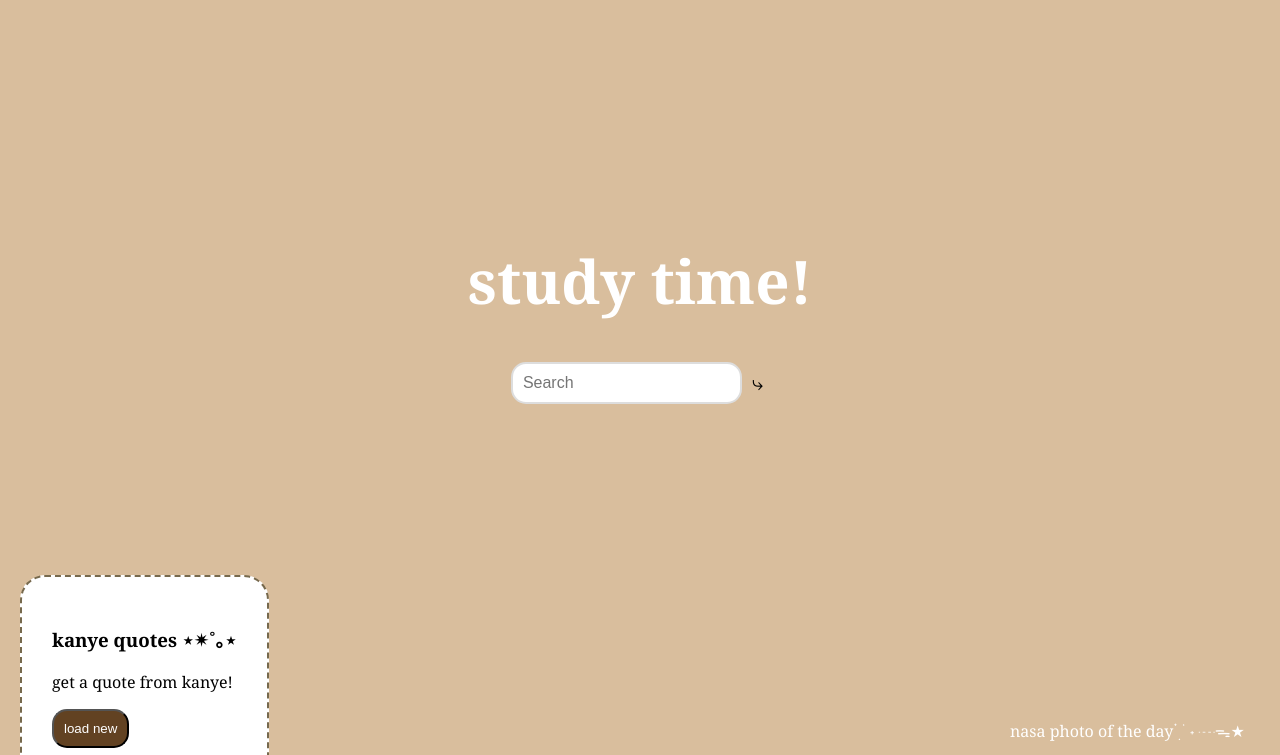
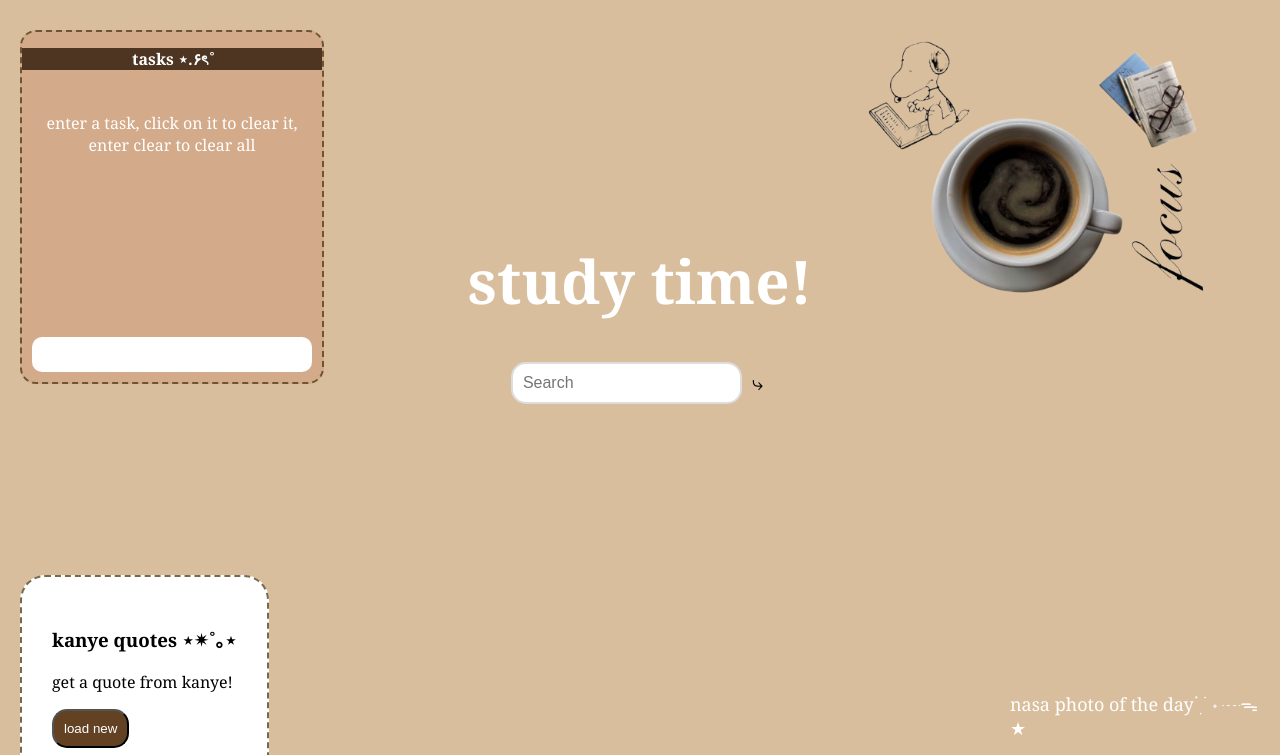
Before and after one commit to krupa-pramod/nasaweb, a website built with Vite: page index.html in a window 1280 px wide. Shown: the top 755 px of the page. Built offline with nearby package versions, Linux system fonts and the light colour scheme; no server answers.

Commit message:
added tasks

```diff
--- a/index.html
+++ b/index.html
@@ -19,7 +19,7 @@
 
 
     <div id = "quoteCont">
-      <h3>kanye quotes ⋆✴︎˚｡⋆</h5>
+      <h3>kanye quotes ⋆✴︎˚｡⋆</h3>
       <p id="quote">get a quote from kanye!</p>
       <button id="quoteBTN" style="padding: 10px; border-radius: 15px; justify-self: center; background-color: rgb(98, 66, 34); color: white;">load new</button>
     </div>
@@ -29,6 +29,21 @@
       <img id="nasaPic" alt="apod photo">
     </div>
 
+    <img id = "cafe" src="img/Screenshot_2026-08-28_213147-removebg-preview.png" alt="i">
+
+    <div id="tasks">
+      <p style="color: white; background-color: rgb(77, 53, 34); text-align: center; font-weight: bold;">tasks ⋆.۶ৎ ̊</p>
+
+      <div id="task-out">
+        <p style="text-align: center; color: white;">enter a task, click on it to clear it, enter clear to clear all</p>
+      </div>
+
+      <div id = "task-in">
+        <input id="command-input" type="text" autocomplete="off">
+      </div>
+
+    </div>
+
 
     <script type="module" src="/src/main.js"></script>
   </body>
--- a/src/main.js
+++ b/src/main.js
@@ -28,3 +28,33 @@ async function getQuote() {
 }
 
 document.getElementById("quoteBTN").addEventListener("click", getQuote);
+
+const taskIn = document.querySelector("#command-input");
+const taskOut = document.querySelector("#task-out");
+
+taskIn.addEventListener("keydown", async function(event) {
+
+    if (event.key != "Enter") {
+        return;
+    }
+
+    let command = taskIn.value;
+
+    if (command.trim() == "clear") {
+      taskOut.innerHTML = "";
+    }
+
+    else{
+        taskOut.innerHTML += `
+            <p class = "task">${command}</p>
+        `
+    }
+    taskIn.value = "";
+
+});
+
+taskOut.addEventListener("click", function(event) {
+    if (event.target.classList.contains("task")) {
+        event.target.remove();
+    }
+});
--- a/src/style.css
+++ b/src/style.css
@@ -50,12 +50,13 @@ body {
 
 #pictxt {
   color: white;
-
+  font-size: 18px;
 }
 
 #quoteCont {
   position: fixed;
-  max-width: 200px;
+  max-width: 300px;
+  max-height: 200px;
   bottom: 20px;
   left: 20px;
   background-color: white;
@@ -63,3 +64,43 @@ body {
   border-radius: 25px;
   border: 2px dashed rgba(76, 58, 22, 0.762);
 }
+
+#cafe {
+  position: fixed;
+  top: 20px;
+  right: 20px;
+  width: 450px;
+}
+
+#tasks {
+  border: 2px dashed rgba(76, 58, 22, 0.762);
+  width: 300px;
+  height: 350px;
+  border-radius: 16px;
+  position: fixed;
+  top: 30px;
+  left: 20px;
+  background-color: rgb(211, 171, 138);
+  display: flex;
+  flex-direction: column;
+}
+
+#task-out {
+  flex: 1;
+  overflow-y: auto;
+  padding: 10px;
+}
+
+#task-in {
+  padding: 10px;
+  margin: 0;
+}
+
+#command-input {
+  width: 100%;
+  box-sizing: border-box;
+  padding: 10px;
+  border: none;
+  border-radius: 10px;
+  outline: none;
+}
```
Also changed, not shown: img/Screenshot_2026-08-28_213147-removebg-preview.png (added).
